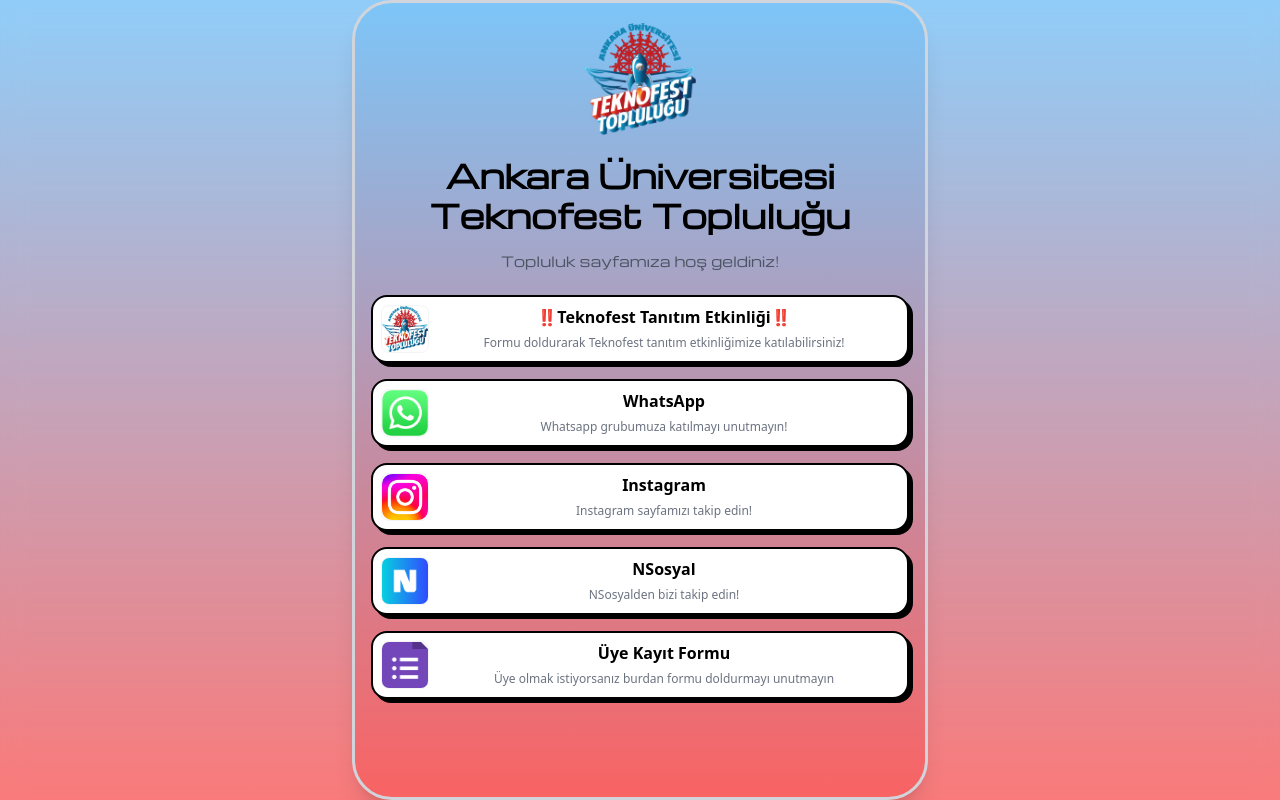
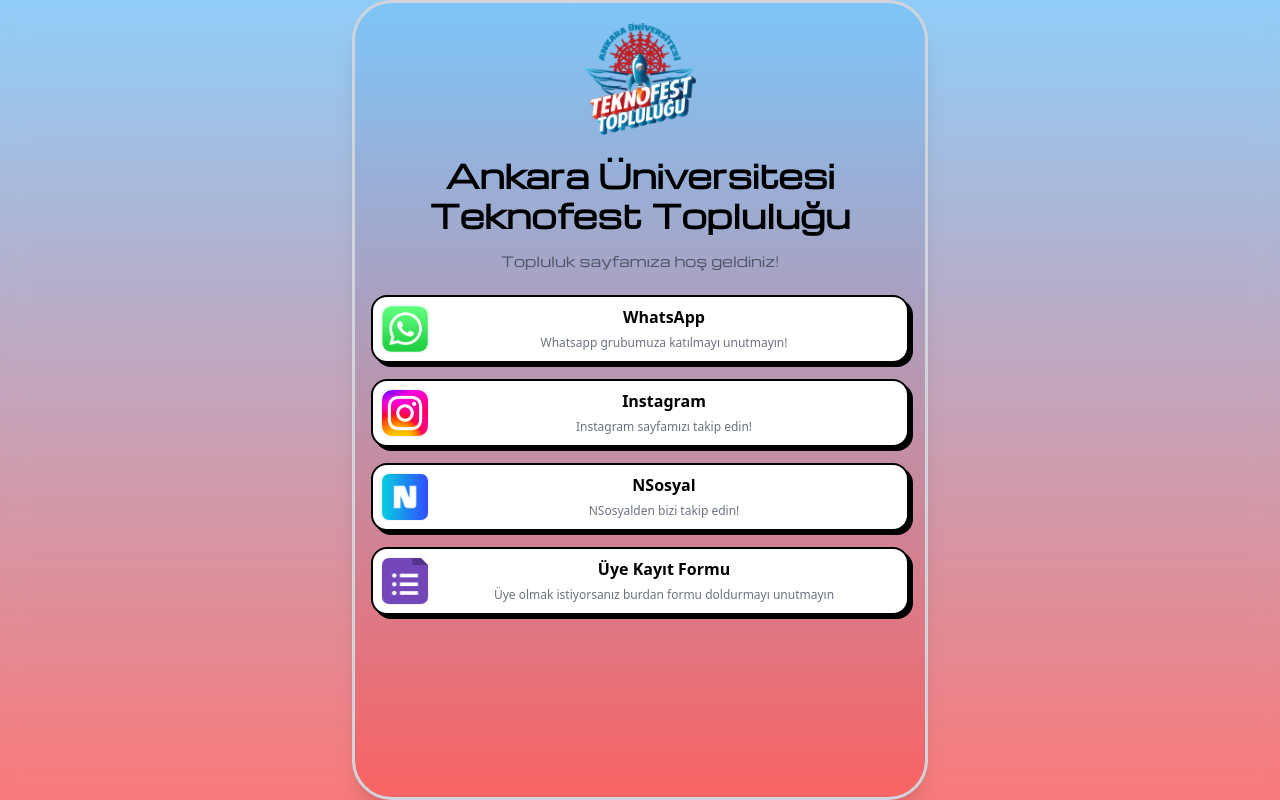
Before and after one commit to HasanGulmezz/AnkaraUniTeknofest-Links, a React (Vite) app: page / in a window 1280 px wide. Built offline with nearby package versions, Linux system fonts and the light colour scheme.

Commit message:
Another  url change

```diff
--- a/src/data/content.js
+++ b/src/data/content.js
@@ -5,13 +5,6 @@
 };
 
 export const linksData = [
-    {
-    id: 1,
-    title: "‼️Teknofest Tanıtım Etkinliği‼️",
-    description: "Formu doldurarak Teknofest tanıtım etkinliğimize katılabilirsiniz!",
-    url: "https://forms.gle/DdpmUBmy5Er8V2NT8",
-    image: "/logos/Logo-Son.png",
-  },
   {
     id: 2,
     title: "WhatsApp",
```
